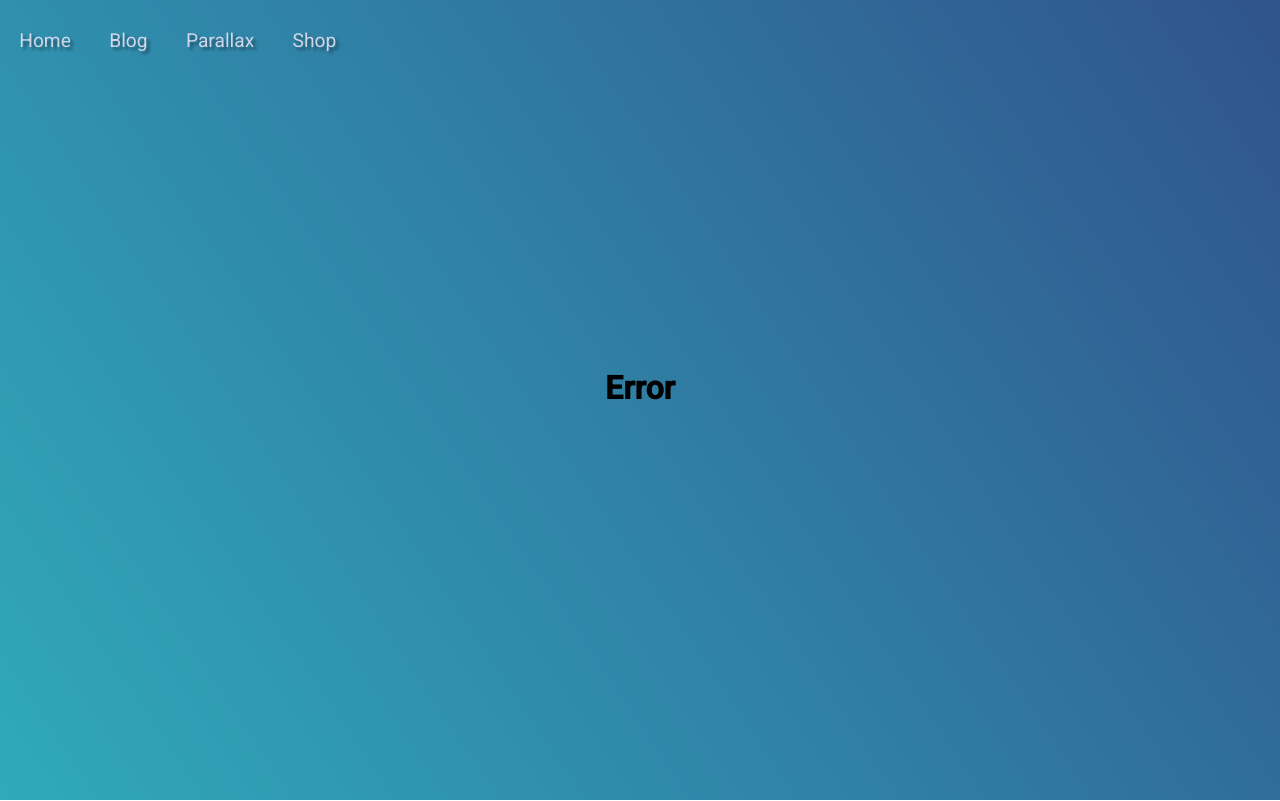
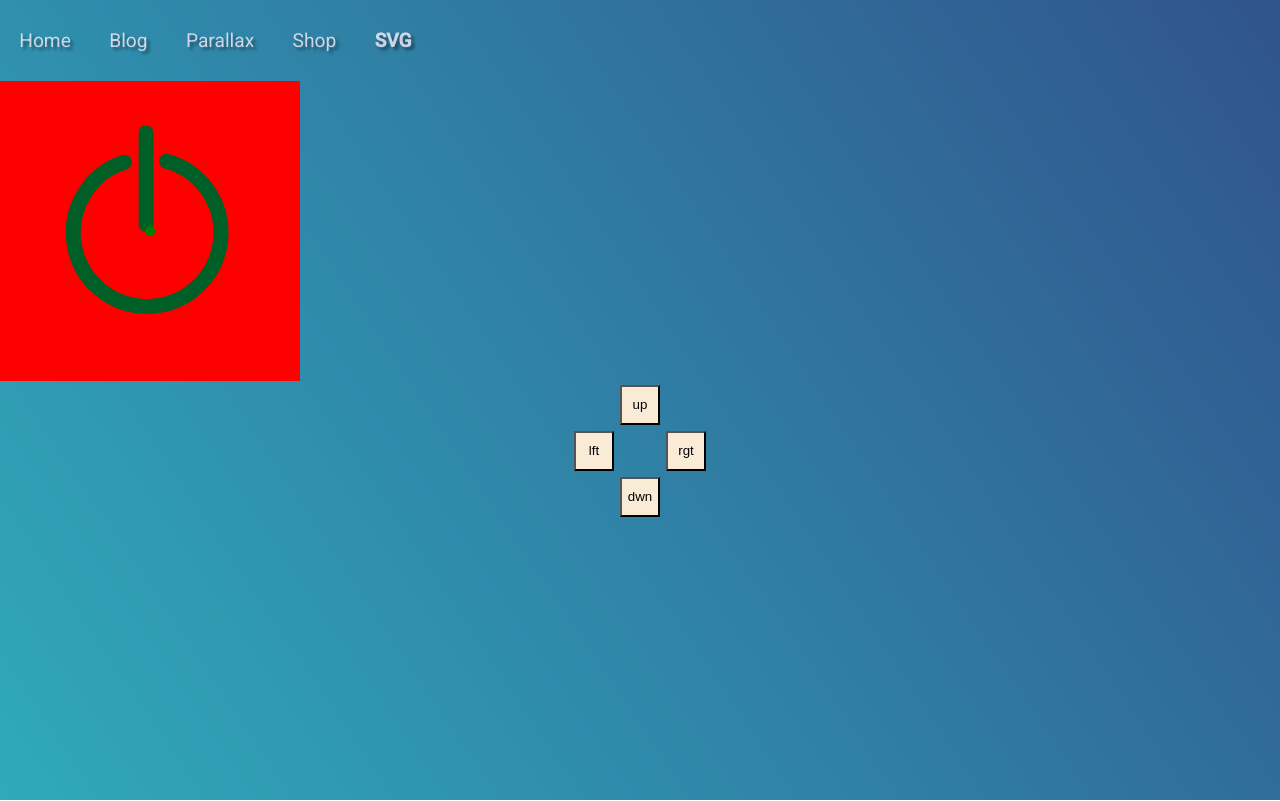
Before and after one commit to richieok/qv0.1-15-10-2022, a SvelteKit app: page /svgtest in a window 1280 px wide. Before the commit this address had no page. Built offline with nearby package versions, Linux system fonts and the light colour scheme.

Commit message:
SwipeBoard, an svg viewer

```diff
--- /dev/null
+++ b/src/lib/components/SwipeBoard.svelte
@@ -0,0 +1,50 @@
+<script>
+    export let width = 300;
+    export let height = 150;
+    export let bgColor = 'red'
+
+    let group;
+
+    let delta = {
+        x: 0,
+        y: 0,
+    }
+
+    let prevPos = {
+        x: 0,
+        y: 0,
+    }
+
+    const mouseDown = (event)=>{
+        prevPos.x = event.clientX
+        prevPos.y = event.clientY
+        event.target.onmouseup = (event)=>{
+            event.target.onmousemove = null;
+        }
+        event.target.onmousemove = (event)=>{
+            delta.x += event.clientX - prevPos.x
+            delta.y += event.clientY - prevPos.y
+            prevPos.x = event.clientX
+            prevPos.y = event.clientY
+        }
+        event.target.onmouseleave = (event)=>{
+            event.target.onmousemove = null;
+            event.target.onmousedown = null;
+        }
+    }
+
+    const dblclick = (event)=>{
+        console.log(delta);
+        console.log(group.getBoundingClientRect());
+        console.log(`e.clientX: ${event.clientX} e.clientY: ${event.clientY}`);
+    }
+</script>
+
+<svg {width} {height} xmlns="http://www.w3.org/2000/svg"
+    on:mousedown={ event => mouseDown(event) }
+    on:dblclick={ (event)=> dblclick(event) }
+    style="background-color:{bgColor}">
+    <g bind:this={group} transform="translate({delta.x}, {delta.y})">
+        <slot></slot>
+    </g>
+</svg>
--- a/src/routes/+layout.server.js
+++ b/src/routes/+layout.server.js
@@ -16,6 +16,10 @@ export function load() {
             {
                 name: 'Shop',
                 href: '/shop'
+            },
+            {
+                name: 'svg',
+                href: '/svgtest'
             }
         ]
     }
--- /dev/null
+++ b/src/routes/svgtest/+page.svelte
@@ -0,0 +1,130 @@
+<script>
+    import { onMount } from "svelte"
+    import SwipeBoard from "$lib/components/SwipeBoard.svelte"
+
+    let svg;
+    let cx;
+    let cy;
+
+    // let path1;
+    // let hover;
+    // let down;
+
+    let delta = {
+        x: 0,
+        y: 0
+    }
+
+    let prevPos = {
+        x: 0,
+        y: 0,
+    }
+
+    let mouseTracker;
+
+    const dpad = id =>{
+        console.log(id);
+    }
+
+    function mdown(evt){
+        // console.log(evt);
+        down = true
+        prevPos.x = evt.clientX
+        prevPos.y = evt.clientY
+        console.log(evt.target.onmousemove)
+        evt.target.onmouseup = (evt)=>{
+            evt.target.onmousemove = null;
+        }
+        evt.target.onmousemove = (evt)=>{
+            delta.x += evt.clientX - prevPos.x
+            delta.y += evt.clientY - prevPos.y
+            mouseTracker.x += evt.clientX - prevPos.x
+            mouseTracker.y += evt.clientY - prevPos.y
+            prevPos.x = evt.clientX
+            prevPos.y = evt.clientY
+        }
+        evt.target.onmouseleave = (evt)=>{
+            evt.target.onmousemove = null;
+            evt.target.onmousedown = null;
+        }
+    }
+
+    onMount(()=>{
+        if (svg) {
+            let rect = svg.getBoundingClientRect();
+            // console.log(rect)
+            cx = rect.width / 2
+            cy = rect.height /2
+            mouseTracker = {}
+            mouseTracker.x = cx
+            mouseTracker.y = cy
+        }
+    })
+</script>
+
+<div>
+    <!-- <svg bind:this={svg} id="qubit-spin" width="300" height="300" xmlns="http://www.w3.org/2000/svg"
+        on:mousedown={evt => mdown(evt)}
+        >
+
+        <g transform="translate({delta.x}, {delta.y})">
+
+            <path bind:this={path1} style="fill:none;stroke:#005f26;stroke-width:15;stroke-linecap:round;stroke-linejoin:round" d="M166.467 80.22a73.91 73.91 0 0 1 54.024 80.243 73.91 73.91 0 0 1-71.66 64.98 73.91 73.91 0 0 1-74.59-61.595 73.91 73.91 0 0 1 50.253-82.656"/>
+            <path style="fill:#005f26;stroke-width:2.129;stroke-linejoin:round" d="M146.018 44.322a7.416 7.416 0 0 1 7.432 7.432v91.562a7.416 7.416 0 0 1-7.432 7.432 7.416 7.416 0 0 1-7.432-7.432V51.754a7.416 7.416 0 0 1 7.432-7.432z"/>
+
+        </g>
+        {#if cx && cy}
+            <circle {cx} {cy} r='2px' fill="red"></circle>
+        {/if}
+        {#if mouseTracker}
+            <circle cx={mouseTracker.x} cy={mouseTracker.y} r="5" fill="green"></circle>
+        {/if}
+    </svg> -->
+    <SwipeBoard width=300 height=300>
+        <path style="fill:none;stroke:#005f26;stroke-width:15;stroke-linecap:round;stroke-linejoin:round" d="M166.467 80.22a73.91 73.91 0 0 1 54.024 80.243 73.91 73.91 0 0 1-71.66 64.98 73.91 73.91 0 0 1-74.59-61.595 73.91 73.91 0 0 1 50.253-82.656"/>
+        <path style="fill:#005f26;stroke-width:2.129;stroke-linejoin:round" d="M146.018 44.322a7.416 7.416 0 0 1 7.432 7.432v91.562a7.416 7.416 0 0 1-7.432 7.432 7.416 7.416 0 0 1-7.432-7.432V51.754a7.416 7.416 0 0 1 7.432-7.432z"/>
+        <circle cx={300/2} cy={300/2} r="5" fill="green"></circle>
+    </SwipeBoard>
+</div>
+<div>
+    <button on:click={ () => dpad(1) }>up</button>
+    <button on:click={ () => dpad(2) }>lft</button>
+    <button on:click={ () => dpad(3) }>rgt</button>
+    <button on:click={ () => dpad(4) }>dwn</button>
+</div>
+
+<style>
+    div:has(svg) {
+        position: relative;
+    }
+    div:has(button){
+        display: grid;
+        grid-template-columns: auto auto auto;
+        gap: 6px;
+        width: 132px;
+        margin: 0px auto;
+    }
+    svg {
+        background-color: white;
+    }
+    button {
+        height: 40px;
+        width: 40px;
+        background-color: antiquewhite;
+    }
+    div:has(button) :nth-child(1){
+        grid-column-start: 2;
+    }
+    div:has(button) :nth-child(2){
+        grid-column-start: 1;
+        grid-row-start: 2;
+    }
+    div:has(button) :nth-child(3){
+        grid-column-start: 3;
+        grid-row-start: 2;
+    }
+    div:has(button) :nth-child(4){
+        grid-column-start: 2;
+        grid-row-start: 3;
+    }
+</style>
```
